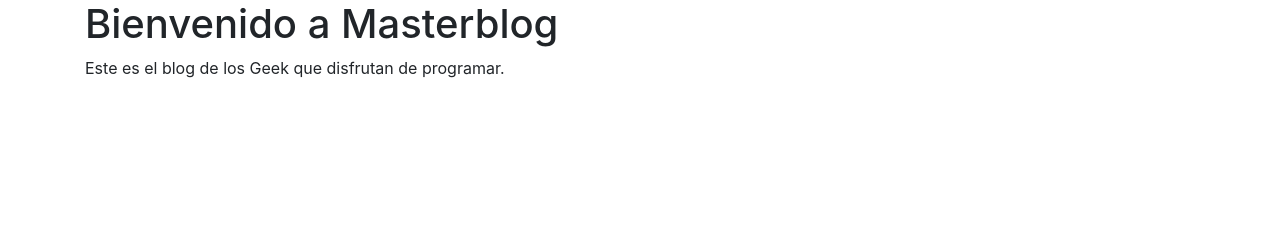
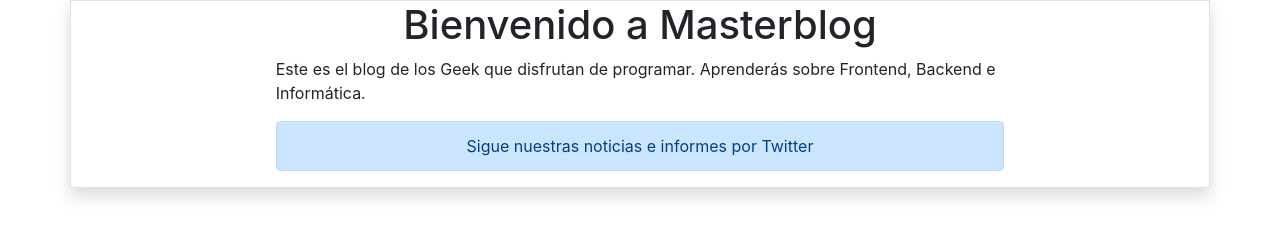
Before and after one commit to alecarol1/masterblog, a plain HTML site: page index.html in a window 1280 px wide. Drawn offline with nearby package versions, Linux system fonts and the light colour scheme.

Commit message:
Trabajando en el contenido del cuerpo

```diff
--- a/index.html
+++ b/index.html
@@ -16,12 +16,16 @@
 <body>
 
 	<div class="container">
-		<div class="row">
-			<div class="col">
-				<h1>Bienvenido a Masterblog</h1>
+		<div class="row border shadow">
+			<div class="col col-md-8 offset-md-2">
+				<h1 class="text-center">Bienvenido a Masterblog</h1>
 				<p>
-					Este es el blog de los Geek que disfrutan de programar.
+					Este es el blog de los Geek que disfrutan de programar. Aprenderás sobre Frontend, Backend e
+					Informática.
 				</p>
+				<div class="alert alert-primary text-center" role="alert">
+					Sigue nuestras noticias e informes por Twitter
+				</div>
 			</div>
 		</div>
 	</div>
```
